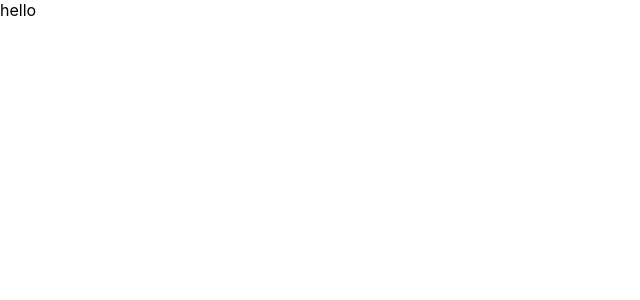
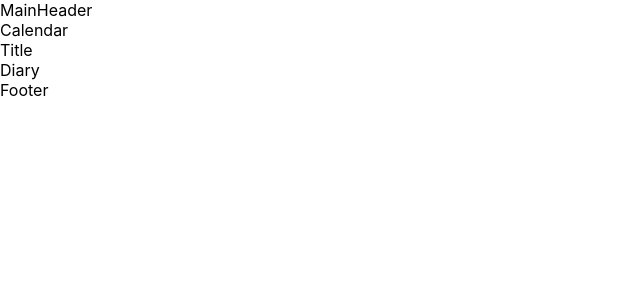
Before and after one commit to healing99/SOPT_28th_WEB, a React (Create React App) app in the folder 4th_seminar/diary-app/: page /diary/1 in a window 1280 px wide. Shown: the top 300 px of the page, without its empty margins (0-640 px from the left). Built offline with nearby package versions, Linux system fonts and the light colour scheme.

Commit message:
[step 2] 전체 Component구조 정하기

```diff
--- a/4th_seminar/diary-app/package.json
+++ b/4th_seminar/diary-app/package.json
@@ -8,6 +8,7 @@
     "@testing-library/user-event": "^12.1.10",
     "react": "^17.0.2",
     "react-dom": "^17.0.2",
+    "react-router-dom": "^5.2.0",
     "react-scripts": "4.0.3",
     "web-vitals": "^1.0.1"
   },
--- a/4th_seminar/diary-app/src/App.js
+++ b/4th_seminar/diary-app/src/App.js
@@ -1,5 +1,28 @@
+import React from "react";
+import { BrowserRouter, Route, Switch } from "react-router-dom";
+import MainHeader from "./components/common/MainHeader";
+import Calendar from "./components/common/Calendar";
+import Title from "./components/common/Title";
+import Footer from "./components/common/Footer";
+import Main from "./pages/Main";
+import Diary from "./pages/Diary";
+
 function App() {
-  return <div className="App">hello</div>;
+  return (
+    <>
+      <MainHeader />
+      <Calendar />
+      <Title />
+      <BrowserRouter>
+        <Switch>
+          <Route exact path="/" component={Main} />
+          <Route path="/diary" component={Diary} />
+          <Route path="/diary/:id" component={Diary} />
+        </Switch>
+      </BrowserRouter>
+      <Footer />
+    </>
+  );
 }
 
 export default App;
--- /dev/null
+++ b/4th_seminar/diary-app/src/components/common/Calendar.js
@@ -0,0 +1,7 @@
+import React from "react";
+
+const Calendar = () => {
+  return <div>Calendar</div>;
+};
+
+export default Calendar;
--- /dev/null
+++ b/4th_seminar/diary-app/src/components/common/Footer.js
@@ -0,0 +1,7 @@
+import React from "react";
+
+const Footer = () => {
+  return <div>Footer</div>;
+};
+
+export default Footer;
--- /dev/null
+++ b/4th_seminar/diary-app/src/components/common/MainHeader.js
@@ -0,0 +1,7 @@
+import React from "react";
+
+const MainHeader = () => {
+  return <div>MainHeader</div>;
+};
+
+export default MainHeader;
--- /dev/null
+++ b/4th_seminar/diary-app/src/components/common/Title.js
@@ -0,0 +1,7 @@
+import React from "react";
+
+const Title = () => {
+  return <div>Title</div>;
+};
+
+export default Title;
--- /dev/null
+++ b/4th_seminar/diary-app/src/pages/Diary.js
@@ -0,0 +1,7 @@
+import React from "react";
+
+const Diary = () => {
+  return <div>Diary</div>;
+};
+
+export default Diary;
--- /dev/null
+++ b/4th_seminar/diary-app/src/pages/Main.js
@@ -0,0 +1,7 @@
+import React from "react";
+
+const Main = () => {
+  return <div>Main</div>;
+};
+
+export default Main;
```
Also changed, not shown: 1 other file (tests, documents, lock files or other folders).
